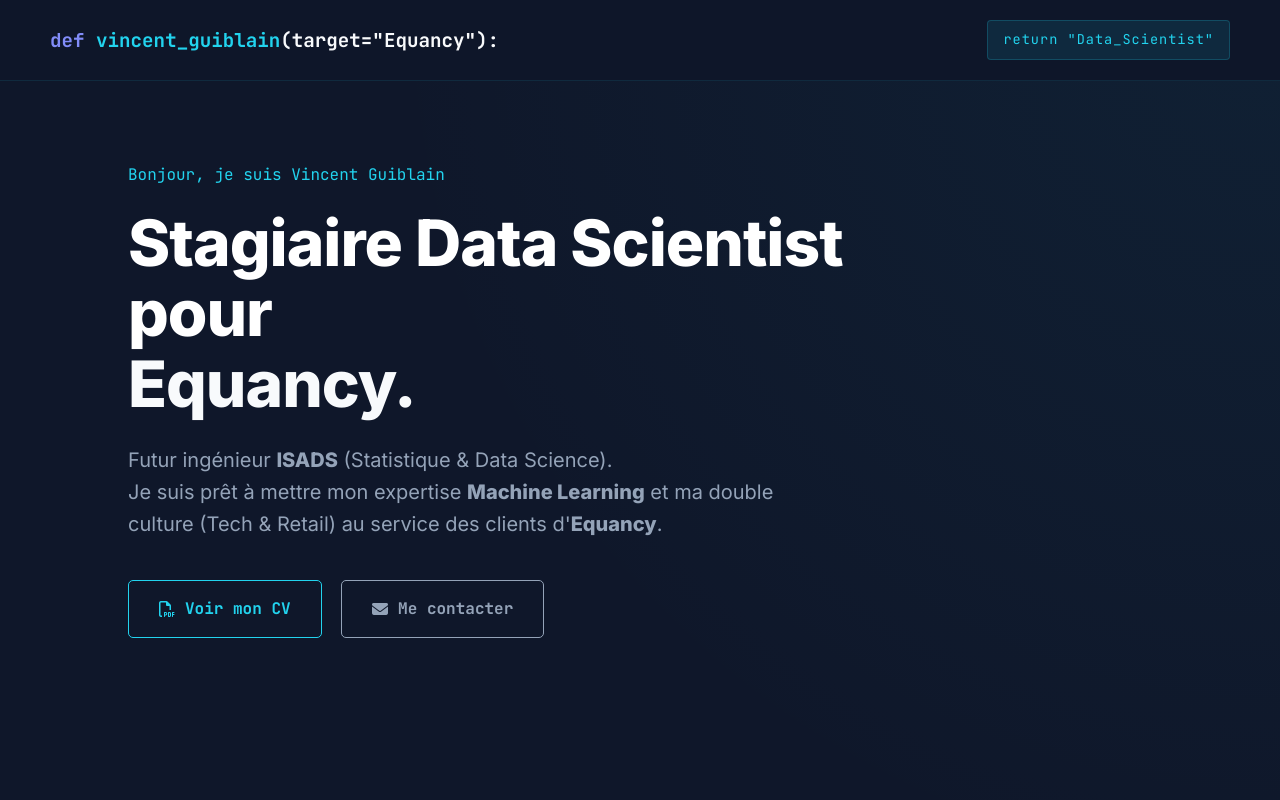
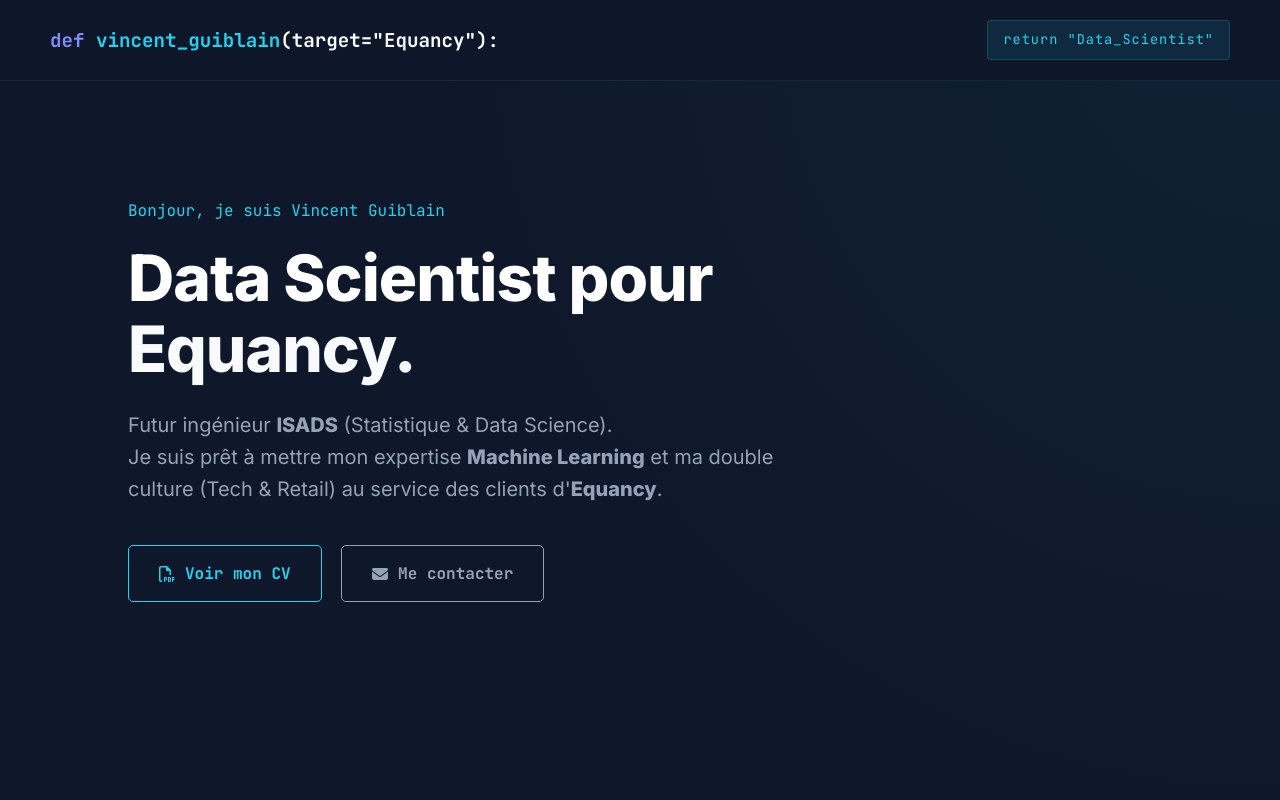
Before and after one commit to uvsq22103456/candidature-vincent-equancy, a plain HTML site: page index.html in a window 1280 px wide. Shown: the top 800 px of the page. Drawn offline with Linux system fonts and the light colour scheme.

Commit message:
Update index.html

```diff
--- a/index.html
+++ b/index.html
@@ -214,7 +214,7 @@
     <section class="hero">
         <div class="hero-content">
             <div class="mono" style="color: var(--accent-cyan); margin-bottom: 20px;">Bonjour, je suis Vincent Guiblain</div>
-            <h1>Stagiaire Data Scientist pour<br><span style="color: var(--text-light);">Equancy.</span></h1>
+            <h1>Data Scientist pour<br><span style="color: var(--text-light);">Equancy.</span></h1>
             <p>
                 Futur ingénieur <strong>ISADS</strong> (Statistique & Data Science).<br>
                 Je suis prêt à mettre mon expertise <strong>Machine Learning</strong> et ma double culture (Tech & Retail) au service des clients d'<strong>Equancy</strong>.
```
